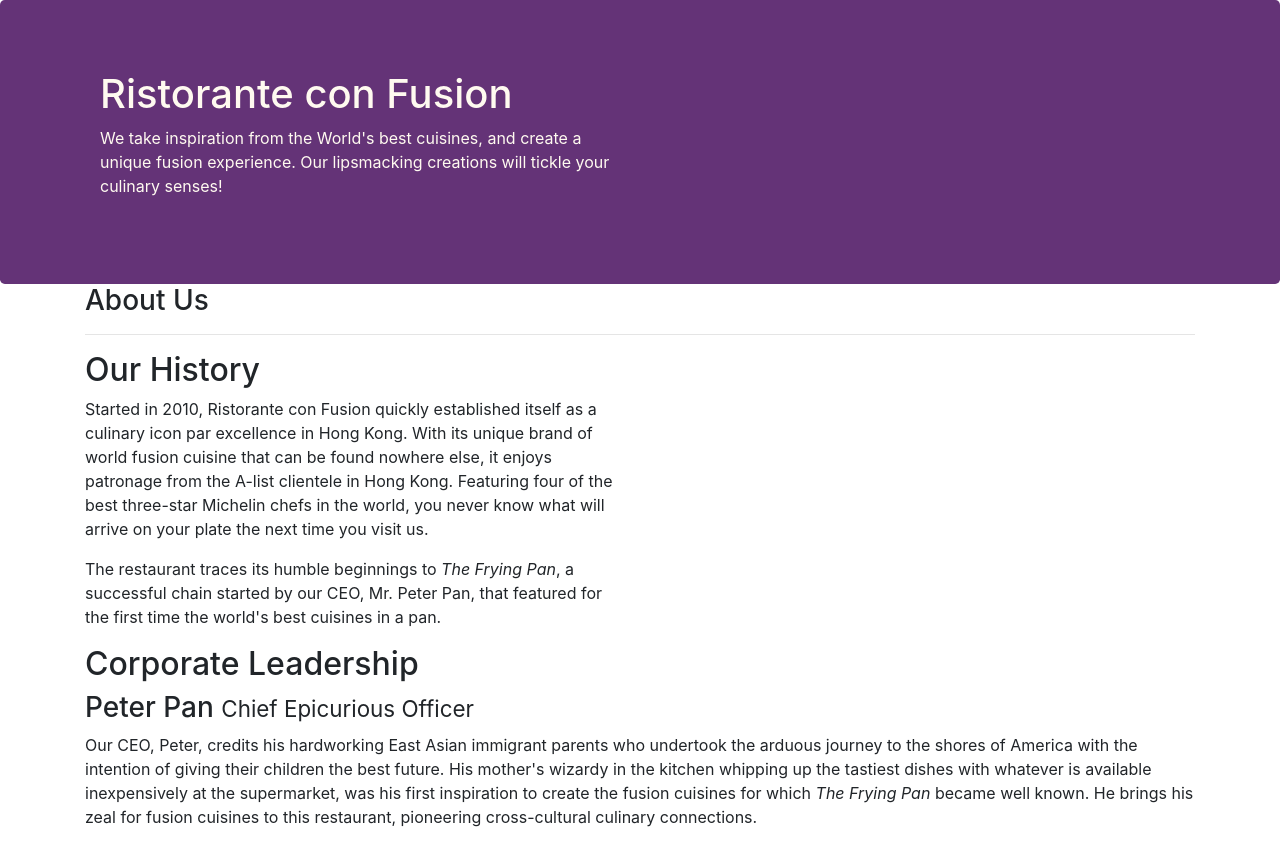
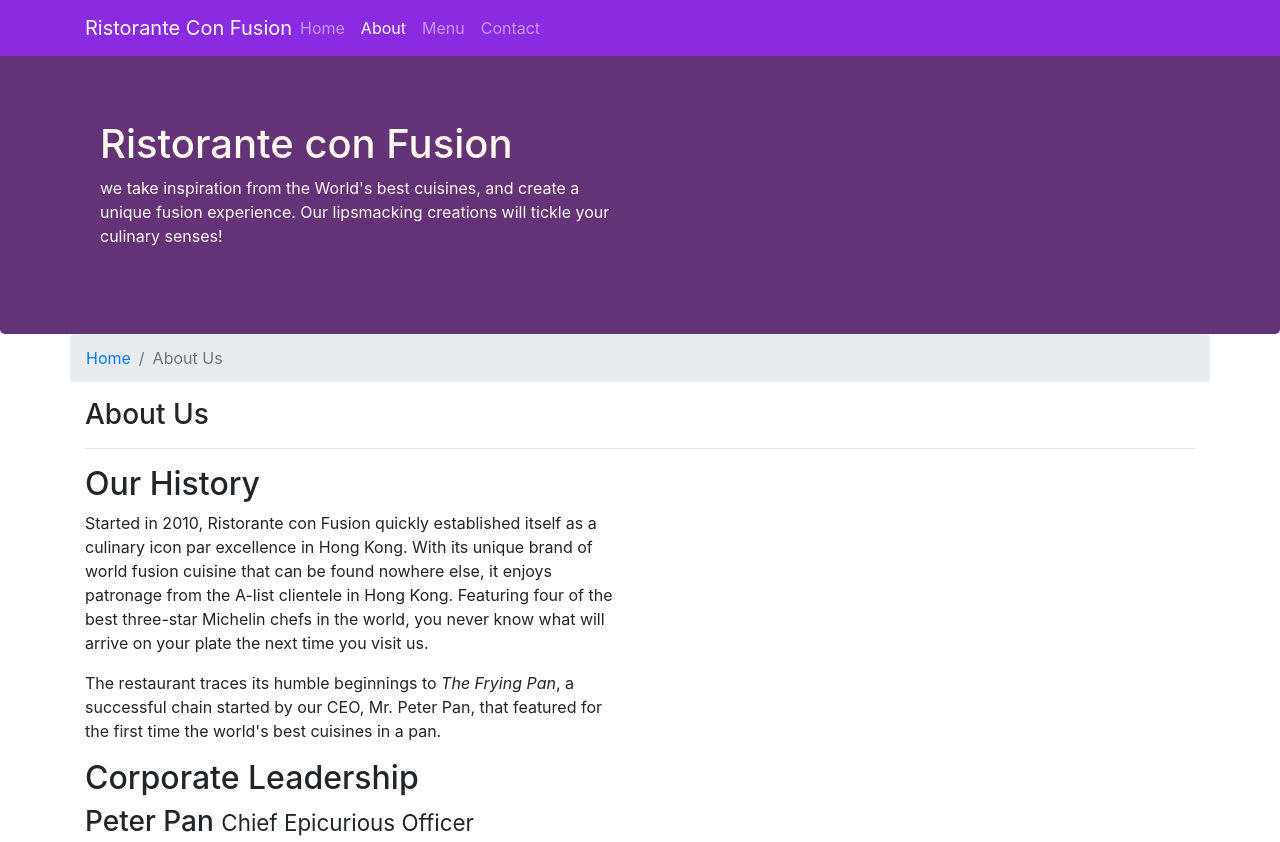
Before and after one commit to Nurikoff/bootstrapTask, a website: page aboutus.html in a window 1280 px wide. Shown: the top 842 px of the page. Drawn offline with nearby package versions, Linux system fonts and the light colour scheme.

Commit message:
breadcrumbs

```diff
--- a/CSS/styles.css
+++ b/CSS/styles.css
@@ -24,3 +24,10 @@
     margin: 0px;
     color: black;
 }
+body {
+ padding: 50px 0px 0px 0px;
+ z-index: 0;
+}
+.navbar-dark {
+    background-color: blueviolet;
+}
--- a/aboutus.html
+++ b/aboutus.html
@@ -10,17 +10,30 @@
     <link rel="stylesheet" href="node_modules/bootstrap/dist/css/bootstrap.min.css">
     <link rel="stylesheet" href="css/styles.css">
     <title>Ristorante Con Fusion: About Us</title>
-
 </head>
-
 <body>
-
+        <nav class="navbar navbar-dark navbar-expand-sm  fixed-top">
+                <div class="container">
+                    <button class="navbar-toggler" type="button" data-toggle="collapse" data-target="#Navbar">
+                            <span class="navbar-toggler-icon"></span>
+                    </button>
+                    <a class="navbar-brand mr-auto" href="#">Ristorante Con Fusion</a>
+                    <div class="collpase navbar-collapse" id="Navbar">
+                    <ul class="navbar-nav mr-auto">
+                        <li class="nav-item "><a class="nav-link" href="./index.html">Home</a></li>
+                        <li class="nav-item active"><a class="nav-link" href="#">About</a></li>
+                        <li class="nav-item"><a class="nav-link" href="#">Menu</a></li>
+                        <li class="nav-item"><a class="nav-link" href="#">Contact</a></li>
+                    </ul>
+                </div>
+                </div>
+            </nav>
     <header class="jumbotron">
         <div class="container">
             <div class="row row-header">
                 <div class="col-12 col-sm-6">
                     <h1>Ristorante con Fusion</h1>
-                    <p>We take inspiration from the World's best cuisines, and create a unique fusion experience. Our lipsmacking creations will tickle your culinary senses!</p>
+                    <p>we take inspiration from the World's best cuisines, and create a unique fusion experience. Our lipsmacking creations will tickle your culinary senses!</p>
                 </div>
                 <div class="col-12 col-sm">
                 </div>
@@ -30,6 +43,10 @@
 
     <div class="container">
         <div class="row">
+            <ol class="col-12 breadcrumb">
+                <li class="breadcrumb-item"><a href="./index.html">Home</a></li>
+                <li class="breadcrumb-item active">About Us</li>
+            </ol>
             <div class="col-12">
                <h3>About Us</h3>
                <hr>
@@ -69,7 +86,7 @@
                 <div class="col-4 offset-1 col-sm-2">
                     <h5>Links</h5>
                     <ul class="list-unstyled">
-                        <li><a href="#">Home</a></li>
+                        <li><a href="./index.html">Home</a></li>
                         <li><a href="#">About</a></li>
                         <li><a href="#">Menu</a></li>
                         <li><a href="#">Contact</a></li>
```
Also changed, not shown: index.html (+17 -2 lines).
